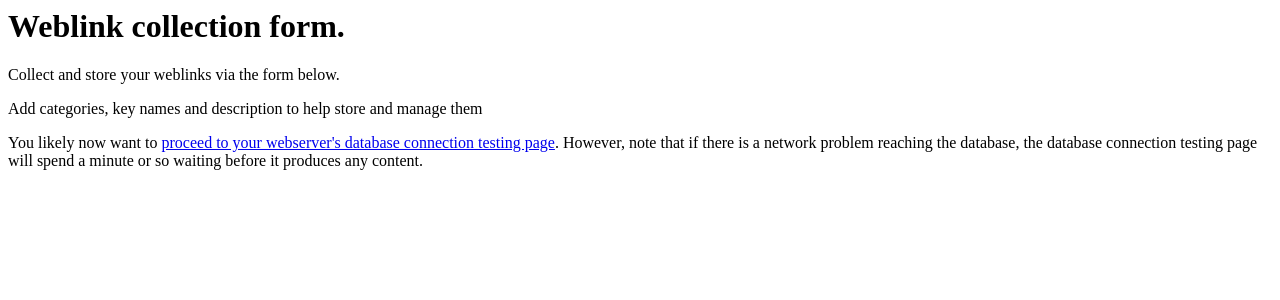
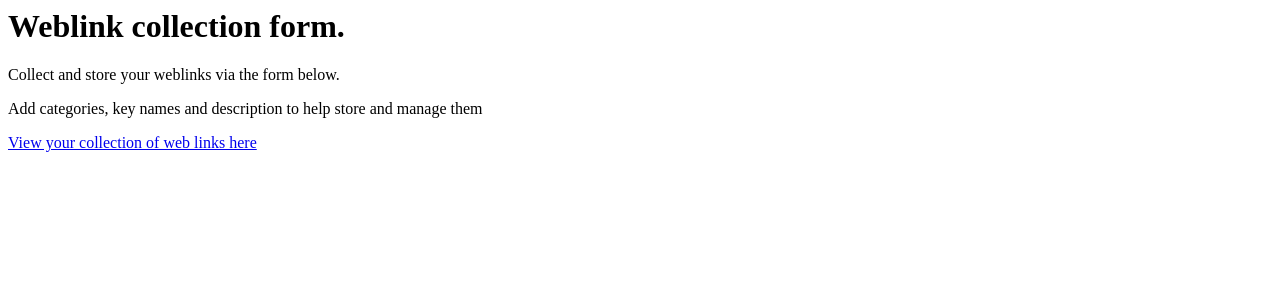
Before and after one commit to bekrol/cosc349-assn1, a PHP site: page / in a window 1280 px wide. Shown: the top 300 px of the page. Run offline with PHP 8.4, Linux system fonts and the light colour scheme.

Commit message:
Fixed db link syntax errors

```diff
--- a/www/index.php
+++ b/www/index.php
@@ -21,10 +21,7 @@ th, td {
 <p>Collect and store your weblinks via the form below.</p>
 <p>Add categories, key names and description to help store and manage them</p>
 
-<p>You likely now want to <a href="test-database.php">proceed to your webserver's
-database connection testing page</a>. However, note that if there is a network problem reaching the database, the database connection testing page will spend a minute or so waiting before it produces any content.</p>
-
-<a href="database.php">
+<a href="database.php">View your collection of web links here</a>
 
 </body>
 </html>
```
